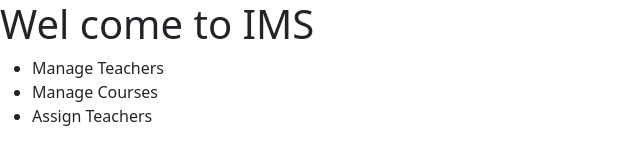
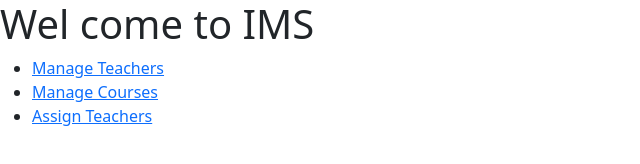
Before and after one commit to Ajan-DEP11/IMS_front_end, a website built with Parcel: page src/index.html in a window 1280 px wide. Shown: the whole page, without its empty margins (0-640 px from the left). Built offline with nearby package versions, Linux system fonts and the light colour scheme; files whose address does not match are found by name.

Commit message:
Add bootstrap

```diff
--- a/src/index.html
+++ b/src/index.html
@@ -5,16 +5,16 @@
     <meta name="viewport" content="width=device-width, initial-scale=1.0">
     <title>Document</title>
     <link rel="stylesheet" href="/node_modules/bootstrap/dist/css/bootstrap.min.css">
-    <!-- <link rel="stylesheet" href="/node_modules/bootstrap-"> -->
+    <link rel="stylesheet" href="/node_modules/bootstrap-icons/font/bootstrap-icons.min.css">
     <script type="module" src="/node_modules/bootstrap/dist/js/bootstrap.min.js"></script>
 
 </head>
 <body>
     <h1>Wel come to IMS</h1>
     <ul>
-        <li>Manage Teachers</li>
-        <li>Manage Courses</li>
-        <li>Assign Teachers</li>
+        <li><a href="#">Manage Teachers</a></li>
+        <li><a href="#">Manage Courses</a></li>
+        <li><a href="#">Assign Teachers</a></li>
     </ul>
 
 </body>
```
Also changed, not shown: dist/index.html (added), 4 other files.
